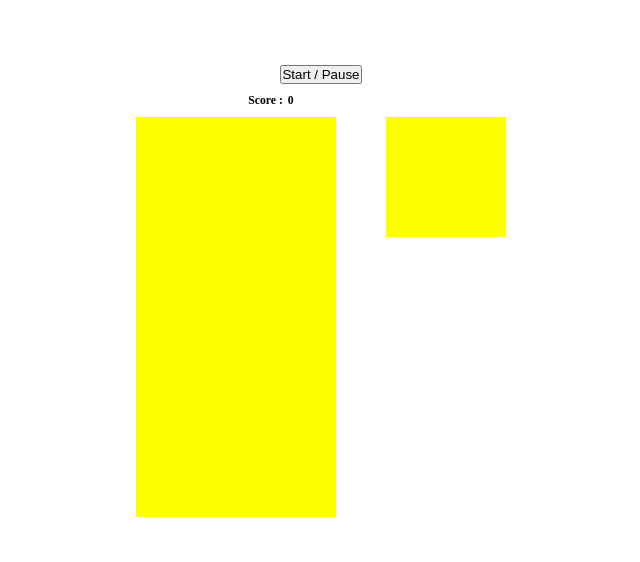
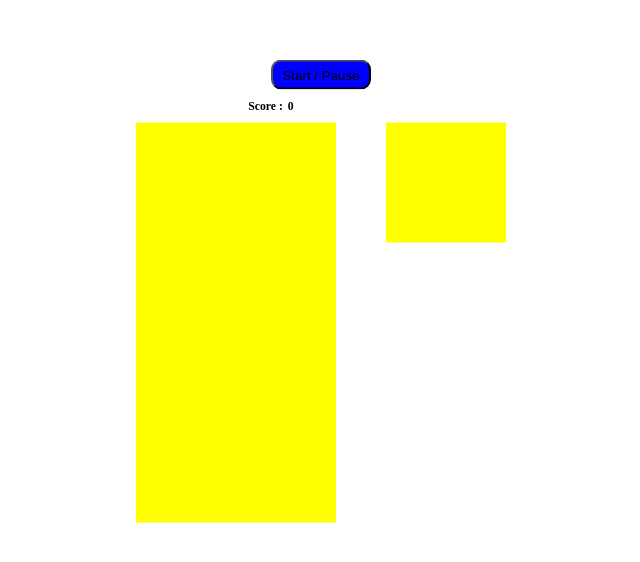
Before and after one commit to Rakhsanth/Rakhsanth.github.io, a plain HTML site: page index.html in a window 1280 px wide. Shown: the part 114-676 px from the top of the page, without its empty margins (319-959 px from the left). Drawn offline with Linux system fonts and the light colour scheme.

Commit message:
Little styling change

```diff
--- a/style.css
+++ b/style.css
@@ -27,9 +27,15 @@ a {
     margin-top: 1rem;
 }
 
-.btn {
+.btn-start {
     height: 3rem;
     width: 10rem;
+    cursor: pointer;
+    background-color: blue;
+    border-radius: 1rem;
+}
+.btn-start:focus {
+    outline: none;
 }
 
 .game-details {
```
